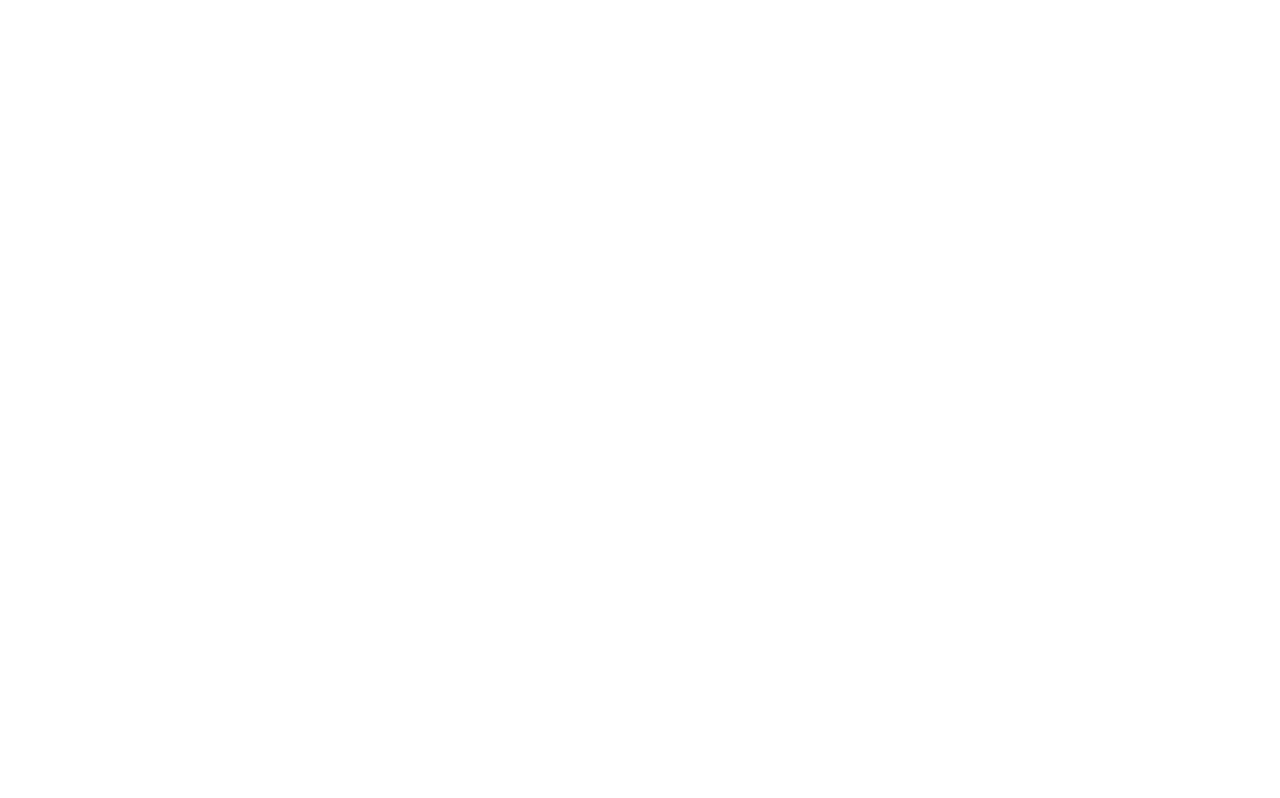
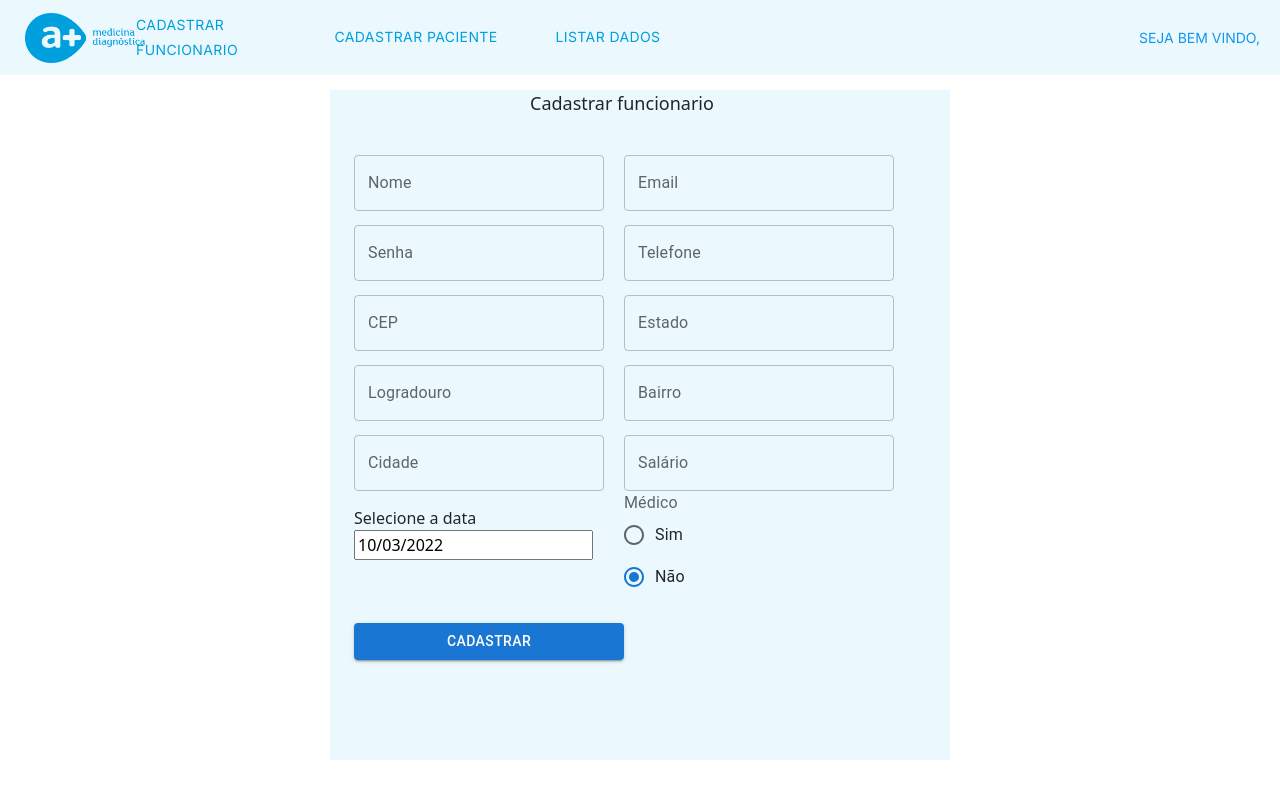
Before and after one commit to victorluizskt/medical-clinic, a React (Create React App) app in the folder MC.Frontend/: page /registrarFuncionario in a window 1280 px wide. Before the commit this address had no page. Built offline with nearby package versions, Linux system fonts and the light colour scheme.

Commit message:
Cadastrar funcionário finalizado

```diff
--- a/MC.Frontend/src/App.tsx
+++ b/MC.Frontend/src/App.tsx
@@ -5,6 +5,7 @@
 import RegisterUser from './pages/RegisterUser';
 import { Routes, Route } from 'react-router-dom'
 import HomeFuncionario from './pages/HomeFuncionario';
+import RegistrarFuncionario from './pages/RegistrarFuncionario';
 import RegistrarPacientePage from './pages/RegistrarPacientePage';
 
 function App() {
@@ -16,6 +17,7 @@
         <Route path="/registerQuery" element={<RegisterQuery/>} />
         <Route path="/registerUser" element={<RegisterUser/>} />
         <Route path="/homeFuncionario" element={<HomeFuncionario/>} />
+        <Route path="/registrarFuncionario" element={<RegistrarFuncionario />} />
         <Route path="/registrarPaciente" element={<RegistrarPacientePage/>} />
       </Routes>
   );
--- a/MC.Frontend/src/common/components/Molecules/HeaderFuncionario/index.tsx
+++ b/MC.Frontend/src/common/components/Molecules/HeaderFuncionario/index.tsx
@@ -16,7 +16,7 @@
   return (
     <HeaderContainer>
       <Image src={Logo} />
-      <ButtonHeader variant="text" href="/homeFuncionario">Cadastrar Funcionario</ButtonHeader>
+      <ButtonHeader variant="text" href="/registrarFuncionario">Cadastrar Funcionario</ButtonHeader>
       <ButtonHeader variant="text" href="/registrarPaciente">Cadastrar Paciente</ButtonHeader>
       <ButtonHeader variant="text" href="/listarDados">Listar Dados</ButtonHeader>
       <UserLogged>SEJA BEM VINDO, {localStorage.getItem("nome")}</UserLogged>
--- /dev/null
+++ b/MC.Frontend/src/common/components/Organisms/RegistrarFuncionario/index.jsx
@@ -0,0 +1,194 @@
+import HeaderFuncionario from "../../Molecules/HeaderFuncionario";
+import Button from '@mui/material/Button';
+import DatePicker from "react-datepicker";
+import "react-datepicker/dist/react-datepicker.css";
+import TextField from '@mui/material/TextField';
+import { Container, FormContainer, FormAlignItems } from './styles';
+import { useState } from "react";
+import Repository from '../../../repositories/repository'
+import Radio from '@mui/material/Radio';
+import RadioGroup from '@mui/material/RadioGroup';
+import FormControlLabel from '@mui/material/FormControlLabel';
+import FormControl from '@mui/material/FormControl';
+import FormLabel from '@mui/material/FormLabel';
+
+const repository = new Repository();
+
+function RegistrarFuncionario() {
+  const [eMedico, setEMedico] = useState(false);
+  const [startDate, setStartDate] = useState(new Date());
+  const [funcionario, setFuncionario] = useState({
+    nome: '',
+    email: '',
+    telefone: '',
+    cep: '',
+    cidade: '',
+    estado: '',
+    bairro: '',
+    logradouro: '',
+    salario: '',
+    altura: '',
+    tipoSanguineo: '',
+    senhaHash: '',
+    crm: '',
+    especialidade: '',
+  });
+
+  const handleChangeRequest = async () => {
+    const request = {
+      cep: funcionario.cep ,
+      cidade: funcionario.cidade ,
+      estado: funcionario.estado ,
+      bairro: funcionario.bairro ,
+      logradouro: funcionario.logradouro ,
+      nome: funcionario.nome,
+      email: funcionario.email,
+      telefone: funcionario.telefone,
+      altura: funcionario.altura,
+      salario: funcionario.salario,
+      tipoSanguineo: funcionario.tipoSanguineo,
+      senhaHash: funcionario.senhaHash,
+      crm: funcionario.crm,
+      especialidade: funcionario.especialidade,
+      dataInicio: startDate,
+    }
+
+    if(request.cep !== '' && request.cidade !== '' && request.estado !== '' && request.bairro !== '' && request.logradouro !== '') {
+      const data = await repository.registrarfuncionario(request);
+      if(data) {
+        alert("funcionario registrado com sucesso");
+        setFuncionario({
+          nome: '',
+          email: '',
+          telefone: '',
+          cep: '',
+          cidade: '',
+          estado: '',
+          bairro: '',
+          logradouro: '',
+          salario: '',
+          altura: '',
+          tipoSanguineo: '',
+          senhaHash: '',
+        })
+      } else {
+        alert("Ocorreu um erro ao salvar usuário, tente novamente mais tarde.")
+      }
+    } else {
+      alert("Preencha todos os campos antes de continuar.")
+    }
+  }
+
+  return (
+    <>
+      <HeaderFuncionario />
+      <Container>
+      <FormContainer>
+        <span style={{fontSize: '18px', marginLeft: '200px', marginTop: '20px'}}>Cadastrar funcionario</span>
+        <FormAlignItems>
+        <TextField
+          label="Nome"
+          style={{marginTop: '14px', marginRight: '20px'}}
+          value={funcionario.nome}
+          onChange={(event) => setFuncionario({...funcionario, nome: event.target.value})}
+        />
+        <TextField
+          label="Email"
+          style={{marginTop: '14px'}}
+          value={funcionario.email}
+          onChange={(event) => setFuncionario({...funcionario, email: event.target.value})}
+        />
+        <TextField
+          label="Senha"
+          value={funcionario.senhaHash}
+          style={{marginTop: '14px', marginRight: '20px'}}
+          onChange={(event) => setFuncionario({...funcionario, senhaHash: event.target.value})}
+        />
+        <TextField
+          label="Telefone"
+          value={funcionario.telefone}
+          style={{marginTop: '14px'}}
+          onChange={(event) => setFuncionario({...funcionario, telefone: event.target.value})}
+        />
+        <TextField
+          label="CEP"
+          value={funcionario.cep}
+          style={{marginTop: '14px', marginRight: '20px'}}
+          onChange={(event) => setFuncionario({...funcionario, cep: event.target.value})}
+        />
+        <TextField
+          label="Estado"
+          value={funcionario.estado}
+          style={{marginTop: '14px'}}
+          onChange={(event) => setFuncionario({...funcionario, estado: event.target.value})}
+        />
+        <TextField
+          label="Logradouro"
+          value={funcionario.logradouro}
+          style={{marginTop: '14px', marginRight: '20px'}}
+          onChange={(event) => setFuncionario({...funcionario, logradouro: event.target.value})}
+        />
+        <TextField
+          label="Bairro"
+          value={funcionario.bairro}
+          style={{marginTop: '14px'}}
+          onChange={(event) => setFuncionario({...funcionario, bairro: event.target.value})}
+        />
+        <TextField
+          label="Cidade"
+          value={funcionario.cidade}
+          style={{marginTop: '14px', marginRight: '20px'}}
+          onChange={(event) => setFuncionario({...funcionario, cidade: event.target.value})}
+        />
+        <TextField
+          label="Salário"
+          value={funcionario.salario}
+          style={{marginTop: '14px'}}
+          onChange={(event) => setFuncionario({...funcionario, salario: event.target.value})}
+        />
+        <FormControl style={{marginTop: '15px', width: '315px'}} >
+            <span>Selecione a data</span>
+              <DatePicker selected={startDate} onChange={(date) => setStartDate(date)} />
+        </FormControl>
+        <FormControl>
+          <FormLabel id="demo-radio-buttons-group-label">Médico</FormLabel>
+          <RadioGroup
+            aria-labelledby="demo-radio-buttons-group-label"
+            defaultValue="no"
+            name="radio-buttons-group"
+          >
+            <FormControlLabel onClick={() => setEMedico(true)} value="yes" control={<Radio />} label="Sim" />
+            <FormControlLabel onClick={() => setEMedico(false)} value="no" control={<Radio />} label="Não" />
+          </RadioGroup>
+        </FormControl>
+        {eMedico && (
+          <>
+            <TextField
+              label="Especialidade"
+              value={funcionario.especialidade}
+              style={{marginTop: '14px', marginRight: '20px'}}
+              onChange={(event) => setFuncionario({...funcionario, especialidade: event.target.value})}
+            />
+            <TextField
+              label="CRM"
+              value={funcionario.crm}
+              style={{marginTop: '14px'}}
+              onChange={(event) => setFuncionario({...funcionario, crm: event.target.value})}
+            />
+          </>
+        )}
+        <Button
+          variant="contained"
+          style={{marginTop: '25px'}}
+          onClick={handleChangeRequest}
+        >
+          Cadastrar
+        </Button>
+        </FormAlignItems>
+      </FormContainer>
+      </Container>
+    </>
+  )
+}
+
+export default RegistrarFuncionario;
--- /dev/null
+++ b/MC.Frontend/src/common/components/Organisms/RegistrarFuncionario/styles.ts
@@ -0,0 +1,23 @@
+import styled from "styled-components";
+
+export const Container = styled.div`
+  margin-top: 270px;
+  height: 10em;
+  display: flex;
+  align-items: center;
+  justify-content: center;
+`
+
+export const FormContainer = styled.div`
+  background-color: #EBF9FF;
+  width: 620px;
+  height: 670px;
+`;
+
+export const FormAlignItems = styled.div`
+  display: grid;
+  padding: 24px 24px;
+  grid-template-columns: 270px 270px;
+`;
+
+export default null;
--- /dev/null
+++ b/MC.Frontend/src/pages/RegistrarFuncionario/index.tsx
@@ -0,0 +1,11 @@
+import RegistrarFuncionario from "../../common/components/Organisms/RegistrarFuncionario";
+
+function RegistrarFuncionarioPage() {
+  return (
+    <>
+      <RegistrarFuncionario />
+    </>
+  )
+}
+
+export default RegistrarFuncionarioPage;
```
